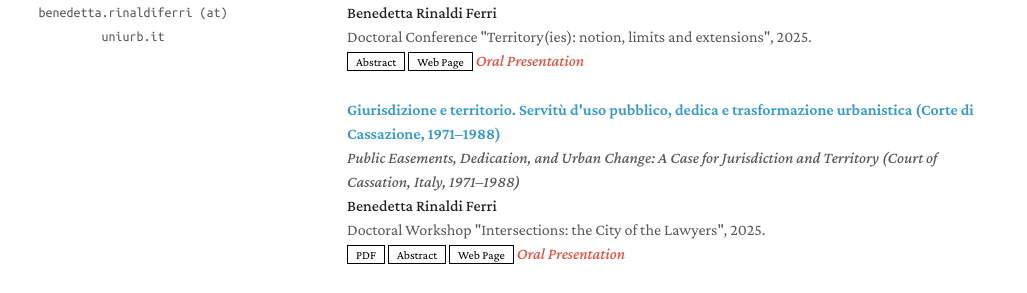
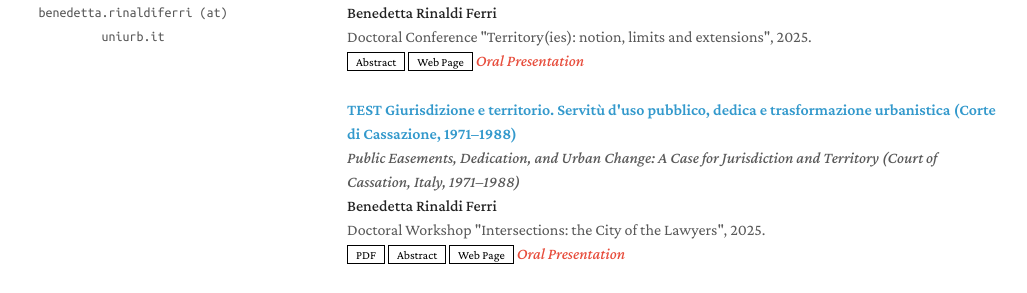
Before and after one commit to rinaldiferri/rinaldiferri.github.io, a Jekyll site: the page built from index.md, in a window 1280 px wide and 900 px high, scrolled down 836 px. Shown: the part 343-636 px from the top of the window, without its empty margins (143-1170 px from the left). Built offline with Jekyll 4.4.1, drawn with Linux system fonts in a browser that asks for light colours; a style sheet for code colours, icons or effects is not loaded; our own code applies the rules of GitHub Pages for plain Markdown files.

Commit message:
Update publications.yml

```diff
--- a/_data/publications.yml
+++ b/_data/publications.yml
@@ -35,7 +35,7 @@ main:
     page: "https://chj-cnrs.univ-lille.fr/detail-event/territoires-notion-limites-extensions"
     notes: "Oral Presentation"
 
-  - title: "Giurisdizione e territorio. Servitù d'uso pubblico, dedica e trasformazione urbanistica (Corte di Cassazione, 1971–1988)"
+  - title: "TEST Giurisdizione e territorio. Servitù d'uso pubblico, dedica e trasformazione urbanistica (Corte di Cassazione, 1971–1988)"
     english_title: "Public Easements, Dedication, and Urban Change: A Case for Jurisdiction and Territory (Court of Cassation, Italy, 1971–1988)"
     authors: "<strong>Benedetta Rinaldi Ferri</strong>"
     conference_short: "CITYJUR"
```
